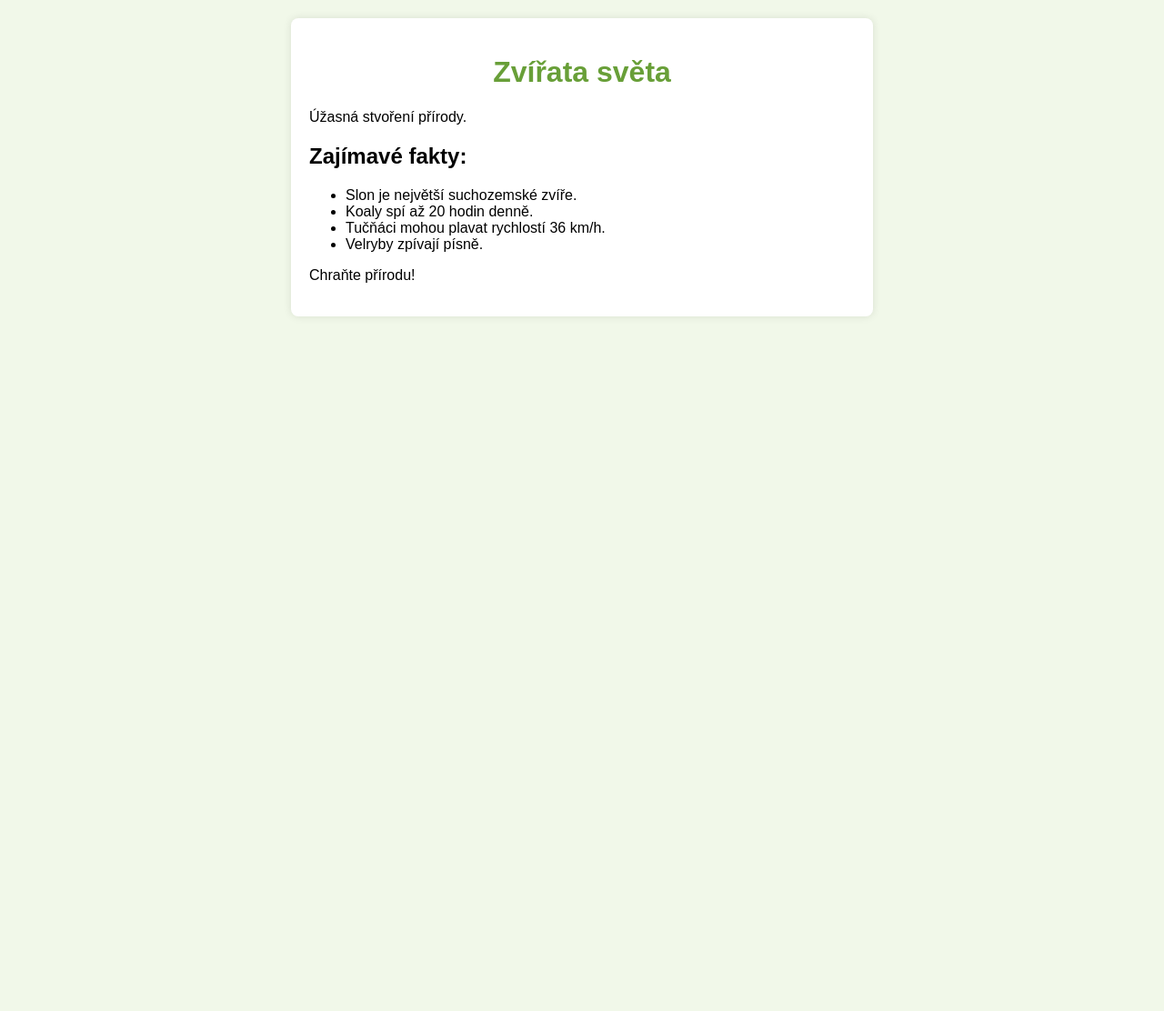
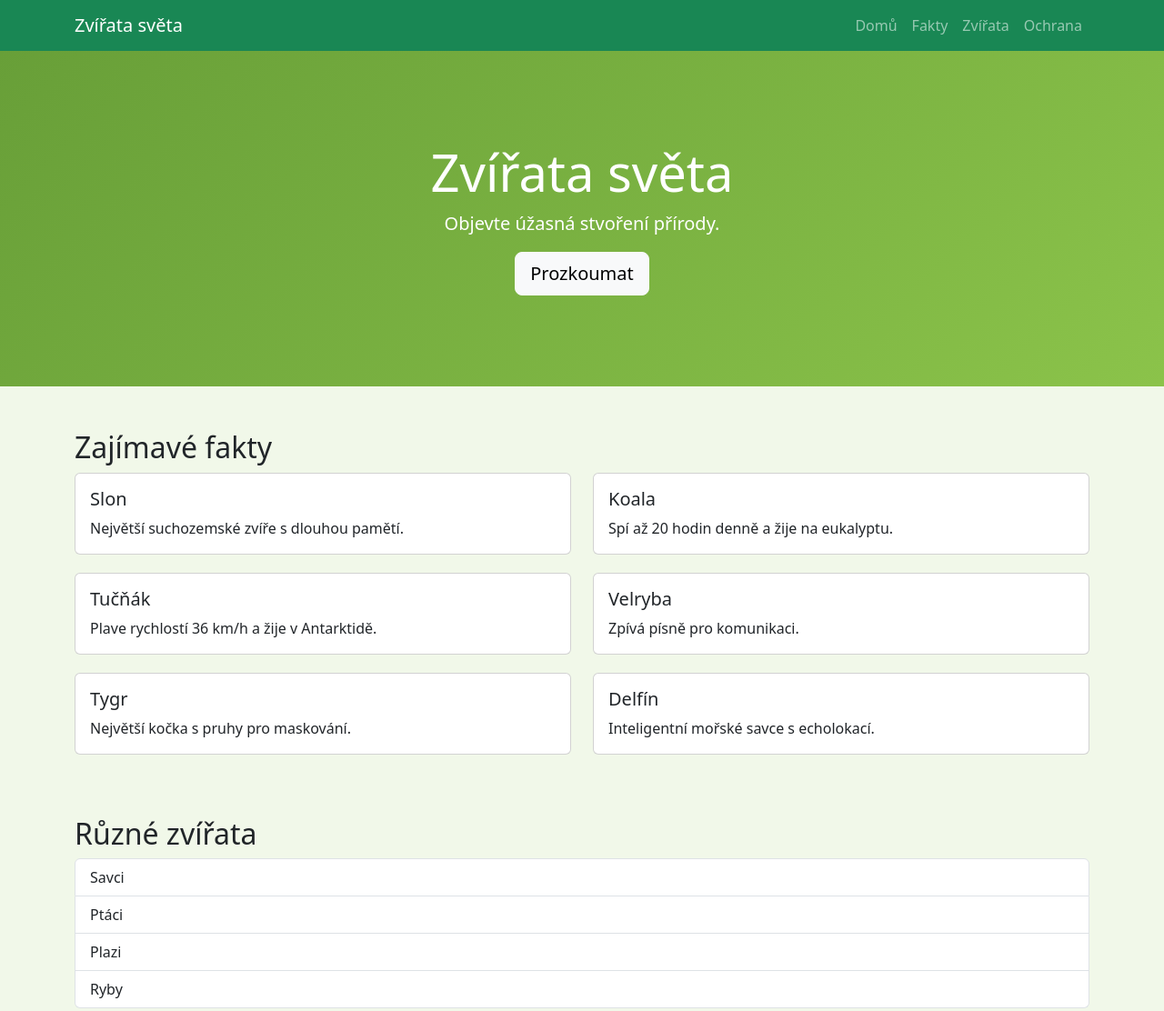
Before and after one commit to rodignil-gif/animals-world-site, a plain HTML site: page index.html in a window 1280 px wide. Shown: the top 1112 px of the page at 91% size. Before the commit the page ends 800 px from the top, so only its background shows below. Drawn offline with nearby package versions, Linux system fonts and the light colour scheme.

Commit message:
Enhance site with Bootstrap, navigation, more facts, animals, protection tips, and localization note

```diff
--- a/index.html
+++ b/index.html
@@ -4,25 +4,123 @@
     <meta charset="UTF-8">
     <meta name="viewport" content="width=device-width, initial-scale=1.0">
     <title>Zvířata světa</title>
+    <link href="https://cdn.jsdelivr.net/npm/bootstrap@5.3.0/dist/css/bootstrap.min.css" rel="stylesheet">
     <style>
-        body { font-family: Arial, sans-serif; margin: 20px; background-color: #f1f8e9; }
-        h1 { color: #689f38; text-align: center; }
-        .container { max-width: 600px; margin: 0 auto; background: white; padding: 20px; border-radius: 8px; box-shadow: 0 0 10px rgba(0,0,0,0.1); }
-        ul { margin: 10px 0; }
+        body { background-color: #f1f8e9; }
+        .hero { background: linear-gradient(135deg, #689f38 0%, #8bc34a 100%); color: white; padding: 100px 0; }
+        .fact-card { margin-bottom: 20px; }
     </style>
 </head>
 <body>
-    <div class="container">
-        <h1>Zvířata světa</h1>
-        <p>Úžasná stvoření přírody.</p>
-        <h2>Zajímavé fakty:</h2>
-        <ul>
-            <li>Slon je největší suchozemské zvíře.</li>
-            <li>Koaly spí až 20 hodin denně.</li>
-            <li>Tučňáci mohou plavat rychlostí 36 km/h.</li>
-            <li>Velryby zpívají písně.</li>
-        </ul>
-        <p>Chraňte přírodu!</p>
+    <nav class="navbar navbar-expand-lg navbar-dark bg-success">
+        <div class="container">
+            <a class="navbar-brand" href="#">Zvířata světa</a>
+            <button class="navbar-toggler" type="button" data-bs-toggle="collapse" data-bs-target="#navbarNav">
+                <span class="navbar-toggler-icon"></span>
+            </button>
+            <div class="collapse navbar-collapse" id="navbarNav">
+                <ul class="navbar-nav ms-auto">
+                    <li class="nav-item"><a class="nav-link" href="#home">Domů</a></li>
+                    <li class="nav-item"><a class="nav-link" href="#facts">Fakty</a></li>
+                    <li class="nav-item"><a class="nav-link" href="#animals">Zvířata</a></li>
+                    <li class="nav-item"><a class="nav-link" href="#protection">Ochrana</a></li>
+                </ul>
+            </div>
+        </div>
+    </nav>
+
+    <section id="home" class="hero text-center">
+        <div class="container">
+            <h1 class="display-4">Zvířata světa</h1>
+            <p class="lead">Objevte úžasná stvoření přírody.</p>
+            <a href="#facts" class="btn btn-light btn-lg">Prozkoumat</a>
+        </div>
+    </section>
+
+    <div class="container my-5">
+        <section id="facts">
+            <h2>Zajímavé fakty</h2>
+            <div class="row">
+                <div class="col-md-6">
+                    <div class="card fact-card">
+                        <div class="card-body">
+                            <h5 class="card-title">Slon</h5>
+                            <p class="card-text">Největší suchozemské zvíře s dlouhou pamětí.</p>
+                        </div>
+                    </div>
+                </div>
+                <div class="col-md-6">
+                    <div class="card fact-card">
+                        <div class="card-body">
+                            <h5 class="card-title">Koala</h5>
+                            <p class="card-text">Spí až 20 hodin denně a žije na eukalyptu.</p>
+                        </div>
+                    </div>
+                </div>
+                <div class="col-md-6">
+                    <div class="card fact-card">
+                        <div class="card-body">
+                            <h5 class="card-title">Tučňák</h5>
+                            <p class="card-text">Plave rychlostí 36 km/h a žije v Antarktidě.</p>
+                        </div>
+                    </div>
+                </div>
+                <div class="col-md-6">
+                    <div class="card fact-card">
+                        <div class="card-body">
+                            <h5 class="card-title">Velryba</h5>
+                            <p class="card-text">Zpívá písně pro komunikaci.</p>
+                        </div>
+                    </div>
+                </div>
+                <div class="col-md-6">
+                    <div class="card fact-card">
+                        <div class="card-body">
+                            <h5 class="card-title">Tygr</h5>
+                            <p class="card-text">Největší kočka s pruhy pro maskování.</p>
+                        </div>
+                    </div>
+                </div>
+                <div class="col-md-6">
+                    <div class="card fact-card">
+                        <div class="card-body">
+                            <h5 class="card-title">Delfín</h5>
+                            <p class="card-text">Inteligentní mořské savce s echolokací.</p>
+                        </div>
+                    </div>
+                </div>
+            </div>
+        </section>
+
+        <section id="animals" class="my-5">
+            <h2>Různé zvířata</h2>
+            <ul class="list-group">
+                <li class="list-group-item">Savci</li>
+                <li class="list-group-item">Ptáci</li>
+                <li class="list-group-item">Plazi</li>
+                <li class="list-group-item">Ryby</li>
+            </ul>
+        </section>
+
+        <section id="protection">
+            <h2>Ochrana přírody</h2>
+            <ul class="list-group list-group-flush">
+                <li class="list-group-item">Snižte odpad.</li>
+                <li class="list-group-item">Podporujte rezervace.</li>
+                <li class="list-group-item">Nevyhýbejte se pytláctví.</li>
+                <li class="list-group-item">Vzdělávejte ostatní.</li>
+            </ul>
+            <p>Chraňte přírodu!</p>
+            <div class="alert alert-info">
+                <strong>Lokalizace:</strong> Informace v češtině. Pro více faktů navštivte zoo nebo knihy.
+            </div>
+        </section>
     </div>
+
+    <footer class="bg-success text-white text-center py-3">
+        <p>&copy; 2026 Zvířata světa. Pro ochranu přírody.</p>
+    </footer>
+
+    <script src="https://cdn.jsdelivr.net/npm/bootstrap@5.3.0/dist/js/bootstrap.bundle.min.js"></script>
 </body>
 </html>
```
